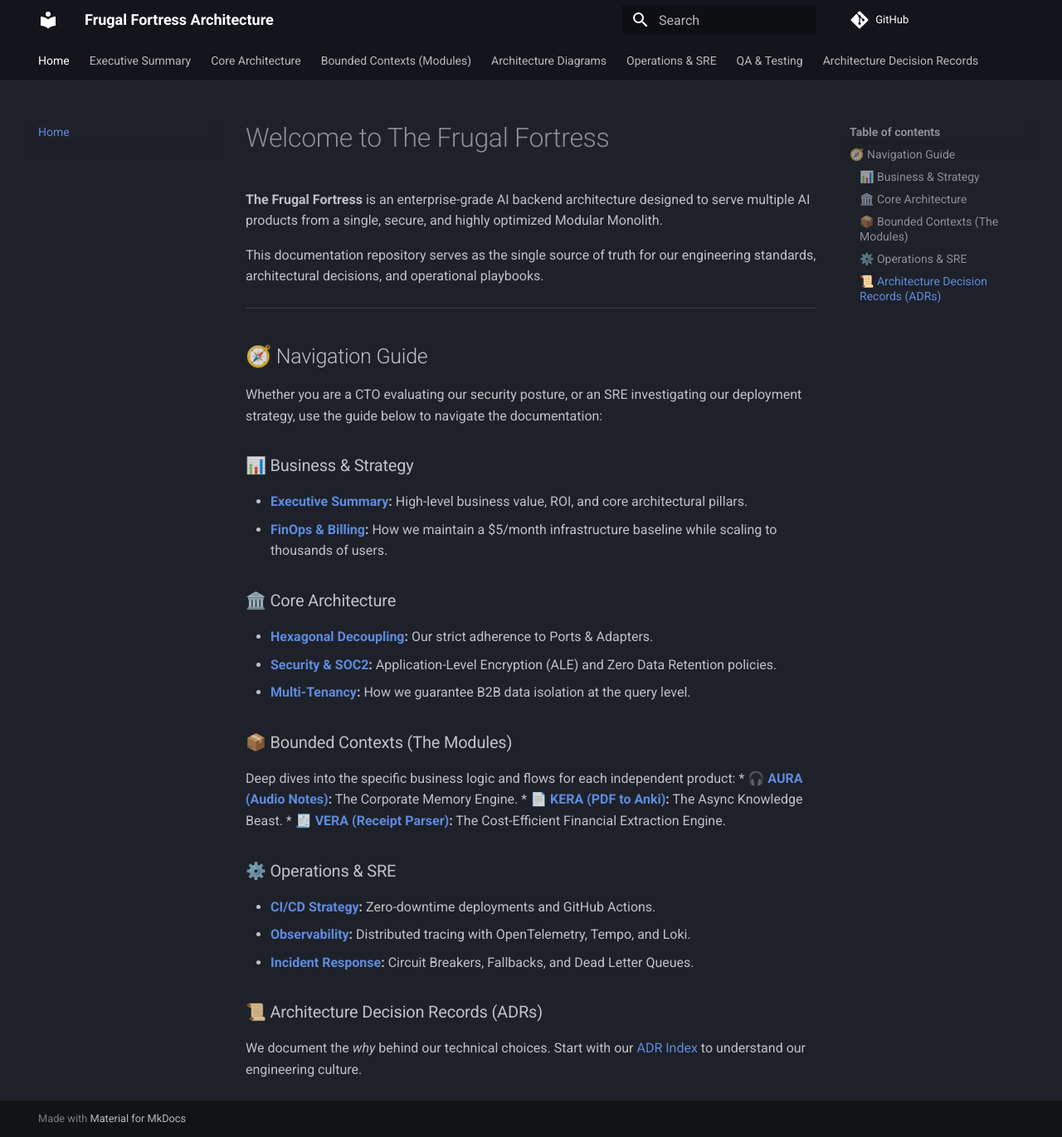
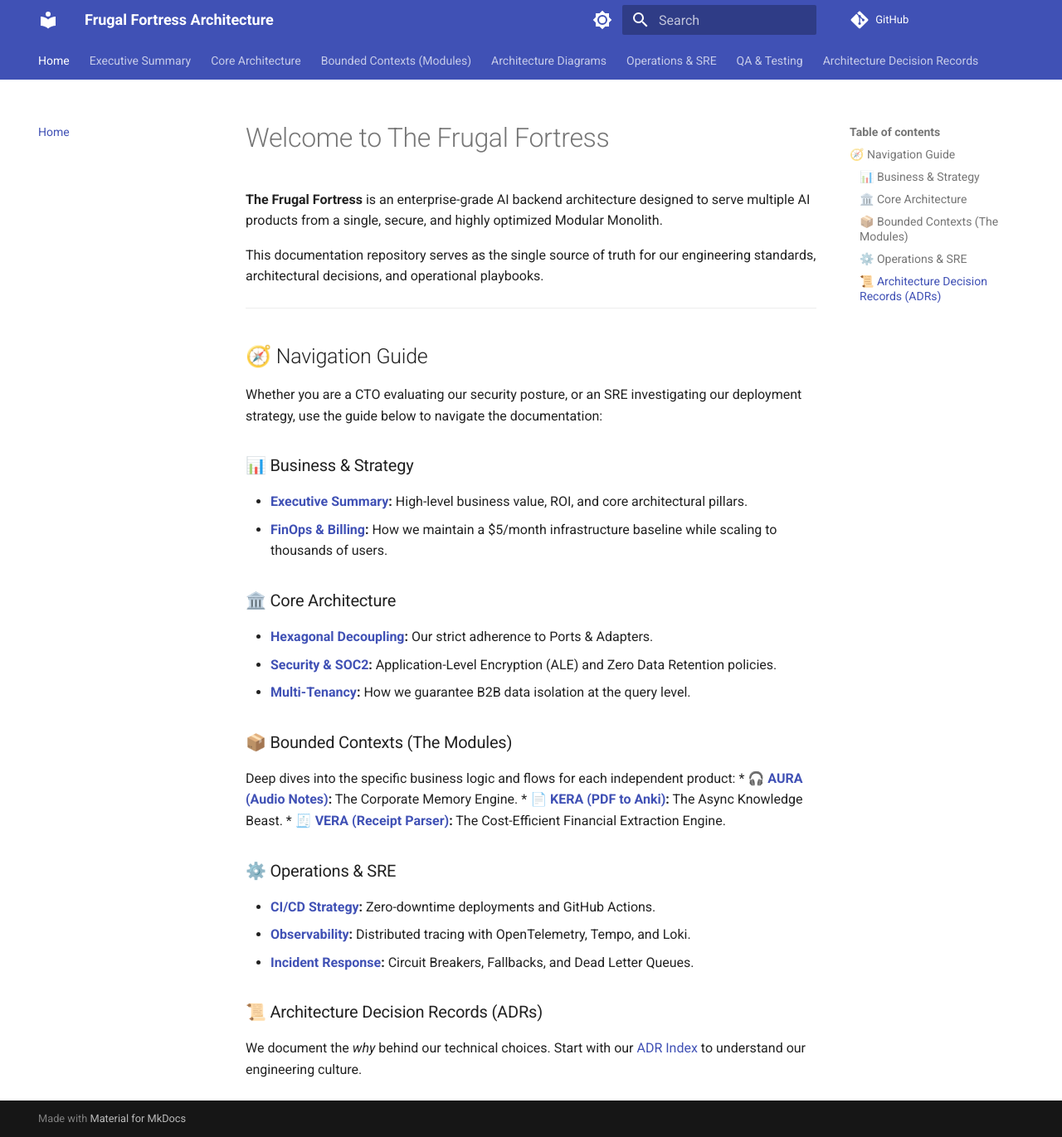
Before and after one commit to JMMAILabs/frugal-fortress-architecture, an MkDocs documentation site: the page built from docs/index.md, in a window 1280 px wide and 1371 px high. Shown: the whole window at 83% size. Built offline with MkDocs 1.6.1 and Material for MkDocs 9.7.7, drawn with Linux system fonts in a browser that asks for light colours; comment, search, counter and statistics services are not loaded.

Commit message:
diagrams updated for legibility and updated changes

```diff
--- a/mkdocs.yml
+++ b/mkdocs.yml
@@ -7,9 +7,18 @@ site_url: https://JMMAILabs.github.io/frugal-fortress-architecture/
 theme:
   name: material
   palette:
+    - scheme: default
+      primary: indigo
+      accent: indigo
+      toggle:
+        icon: material/brightness-7
+        name: Switch to dark mode
     - scheme: slate
       primary: black
       accent: indigo
+      toggle:
+        icon: material/brightness-4
+        name: Switch to light mode
   features:
     - navigation.tabs
     - navigation.sections
```
